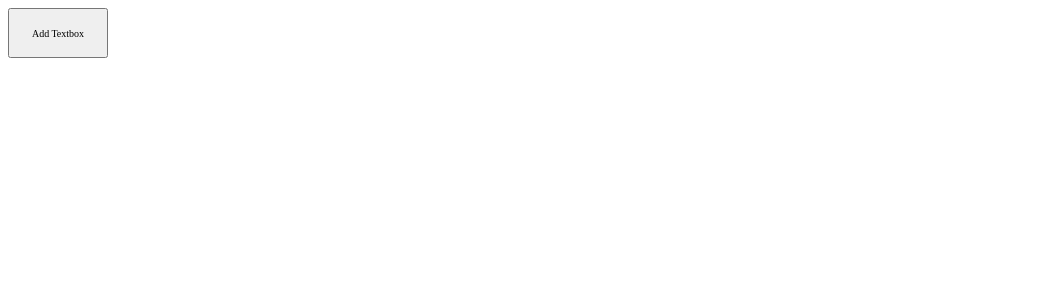
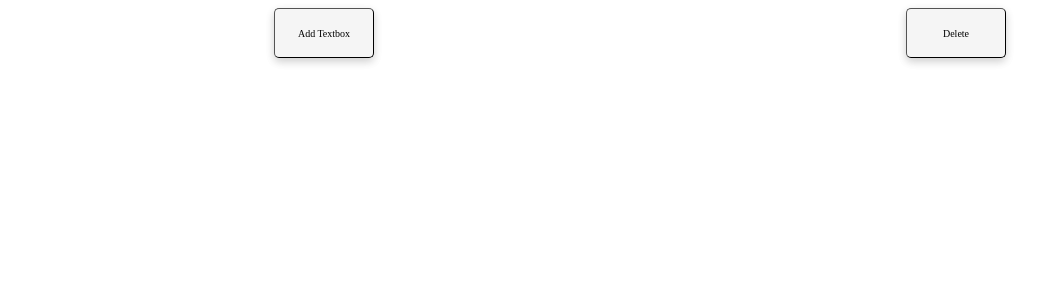
Before and after one commit to eric-zhou2001/KForms, a React (Create React App) app in the folder kforms_react/: page / in a window 1280 px wide. Shown: the top 300 px of the page, without its empty margins (0-1064 px from the left). Built offline with nearby package versions, Linux system fonts and the light colour scheme; a web font is replaced by a local one.

Commit message:
worked on del component func

```diff
--- a/kforms_react/package.json
+++ b/kforms_react/package.json
@@ -8,6 +8,7 @@
     "@testing-library/user-event": "^12.2.2",
     "react": "^17.0.1",
     "react-dom": "^17.0.1",
+    "react-icons": "^4.1.0",
     "react-scripts": "4.0.0",
     "web-vitals": "^0.2.4"
   },
--- a/kforms_react/src/App.js
+++ b/kforms_react/src/App.js
@@ -20,6 +20,34 @@ class App extends Component {
         });
     }
 
+    delete() {
+        var finishBtn = document.getElementById("finishBtn");
+        var delBtn = document.getElementById("delBtn");
+        // Why is display none  ""????
+
+        // Set button visibilities.
+        if (finishBtn.style.display === "" || finishBtn.style.display ==="none") {
+            delBtn.style.display = "none";
+            finishBtn.style.display = "block";
+        }
+
+        // Allow users to select delete.
+
+        // First, display "x" on the component.
+    }
+
+    finishDel() {
+        var finishBtn = document.getElementById("finishBtn");
+        var delBtn = document.getElementById("delBtn");
+        // Why is display none  "" when page is initialized?
+
+        // Set button visibilities.
+        if (delBtn.style.display === "none") {
+            delBtn.style.display = "block";
+            finishBtn.style.display = "none";
+        }
+    }
+
     render() {
         return (
         <div className={"App"}>
@@ -31,8 +59,23 @@ class App extends Component {
                 >
                     Add Textbox
                 </button>
+
+                <button
+                    id="delBtn"
+                    onClick={this.delete}
+                >
+                    Delete
+                </button>
+
+                <button
+                    id="finishBtn"
+                    onClick={this.finishDel}
+                >
+                    Finish
+                </button>
             </div>
-        </div>)
+        </div>
+        )
     }
 }
 
--- a/kforms_react/src/components/App.css
+++ b/kforms_react/src/components/App.css
@@ -2,8 +2,25 @@ button {
     width: 100px;
     height: 50px;
     font-size: 10px;
+    background-color: white;
+    border-width: .5px;
+    transition: 0.5s;
+    border-radius: 5px;
+    box-shadow: 0 4px 8px 0 rgba(0, 0, 0, 0.1), 0 3px 10px 0 rgba(0, 0, 0, 0.10);
+    background-color:#F5F5F5;
 }
 
 button:hover {
-    cursor:pointer;
+    cursor: pointer;
+    background-color: #F5F5F5;
 }
+
+.componentBtns {
+    display: flex;
+    justify-content: space-around;
+
+}
+
+#finishBtn {
+    display: none;
+}
--- a/kforms_react/src/components/Textbox.js
+++ b/kforms_react/src/components/Textbox.js
@@ -1,5 +1,7 @@
 import React, { Component } from 'react';
 import "./Textbox.css";
+import { Icon,InlineIcon } from '@iconify/react';
+import iosRemoveCircle from '@iconify-icons/ion/ios-remove-circle';
 
 class Textbox extends Component {
     constructor(props) {
@@ -33,6 +35,7 @@ class Textbox extends Component {
     render = () => {
         return (
             <div className={"center-container"}>
+                <img></img>
                 <form className={"textbox-form"}>
                     <label
                         htmlFor={"textBox_" + this.state.id}
```
Also changed, not shown: 1 other file (tests, documents, lock files or other folders).
